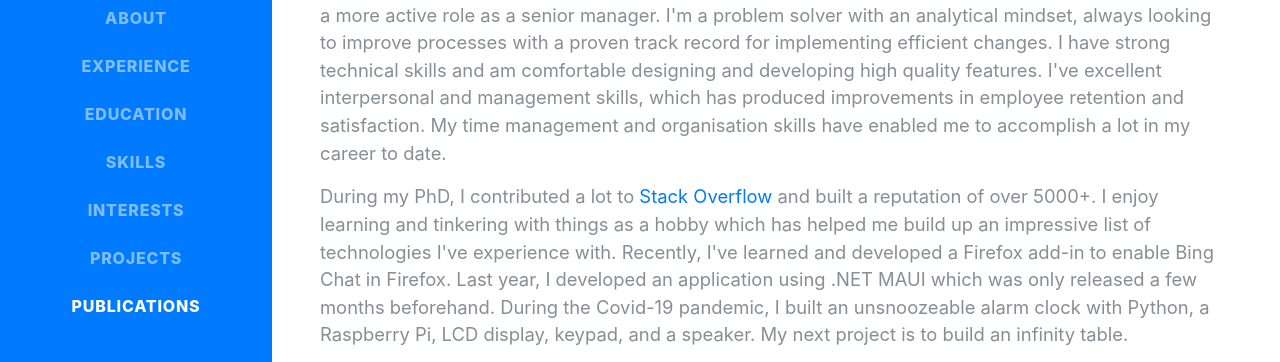
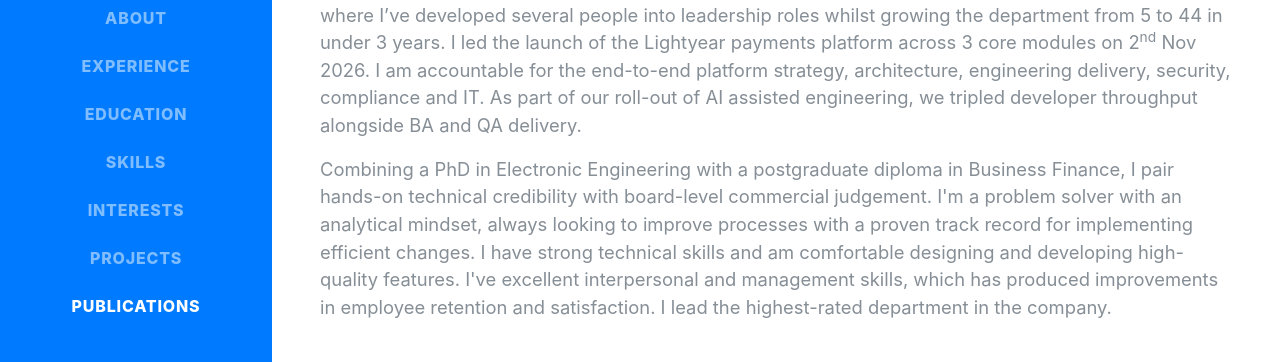
Before and after one commit to IKavanagh/ikavanagh.github.io, a plain HTML site: page index.html in a window 1280 px wide. Shown: the part 318-680 px from the top of the page. Drawn offline with nearby package versions, Linux system fonts and the light colour scheme; a web font is replaced by a local one.

Commit message:
Update About section to match CV (#2)

```diff
--- a/index.html
+++ b/index.html
@@ -92,29 +92,22 @@
                     href="mailto:&#105;&#097;&#110;&#107;&#097;&#118;&#097;&#110;&#097;&#103;&#104;&#105;&#101;&#064;&#103;&#109;&#097;&#105;&#108;&#046;&#099;&#111;&#109;">IanKavanaghIE@gmail.com</a>
             </p>
             <p class="lead">
-                I am an ambitious, high achieving technology leader with a diverse range of skills. In 2018, I graduated
-                with a PhD in Electronic Engineering after winning several awards and achieving an impressive
-                publication record. In the recent past, I have finished studying for a Diploma in Business Finance to
-                take a more active role as a senior manager. I'm a problem solver with an analytical mindset, always
-                looking to improve processes with a proven track record for implementing efficient changes. I have
-                strong technical skills and am comfortable designing and developing high quality features. I've
-                excellent interpersonal and management skills, which has produced improvements in employee retention and
-                satisfaction. My time management and organisation skills have enabled me to accomplish a lot in my
-                career to date.
-            </p>
-            <p class="lead d-none d-md-block"> <!-- Hide on mobile -->
-                During my PhD, I contributed a lot to <a href="https://stackoverflow.com/users/1552737/ikavanagh"
-                    target="_blank">Stack Overflow</a> and built a reputation of over 5000+. I enjoy learning and
-                tinkering with things as a hobby which has helped me build up an impressive list of technologies I've
-                experience with. Recently, I've learned and developed a Firefox add-in to enable Bing Chat in Firefox.
-                Last year, I developed an application using .NET MAUI which was only released a few months beforehand.
-                During the Covid-19 pandemic, I built an unsnoozeable alarm clock with Python, a Raspberry Pi, LCD
-                display, keypad, and a speaker. My next project is to build an infinity table.
+                I am a technology leader who has built and launched a regulated payments platform. As Head of
+                Technology at Infinite Payment Technology, I report to the CEO and sit on the risk committee and
+                executive leadership team. I lead a development organisation of 44 across Ireland, UK and South Africa
+                where I’ve developed several people into leadership roles whilst growing the department from 5 to 44 in
+                under 3 years. I led the launch of the Lightyear payments platform across 3 core modules on
+                2<sup>nd</sup> Nov 2026. I am accountable for the end-to-end platform strategy, architecture,
+                engineering delivery, security, compliance and IT. As part of our roll-out of AI assisted engineering,
+                we tripled developer throughput alongside BA and QA delivery.
             </p>
             <p class="lead mb-5">
-                When I'm not working or learning new things, at weekends, you can often find me travelling to a GAA
-                match or watching another sporting event. I also like building Lego Star Wars spaceships and playing
-                Pokémon games on the Nintendo Switch.
+                Combining a PhD in Electronic Engineering with a postgraduate diploma in Business Finance, I pair
+                hands-on technical credibility with board-level commercial judgement. I'm a problem solver with an
+                analytical mindset, always looking to improve processes with a proven track record for implementing
+                efficient changes. I have strong technical skills and am comfortable designing and developing
+                high-quality features. I've excellent interpersonal and management skills, which has produced
+                improvements in employee retention and satisfaction. I lead the highest-rated department in the company.
             </p>
             <div class="social-icons">
                 <a href="https://www.linkedin.com/in/IKavanagh" target="_blank">
```
